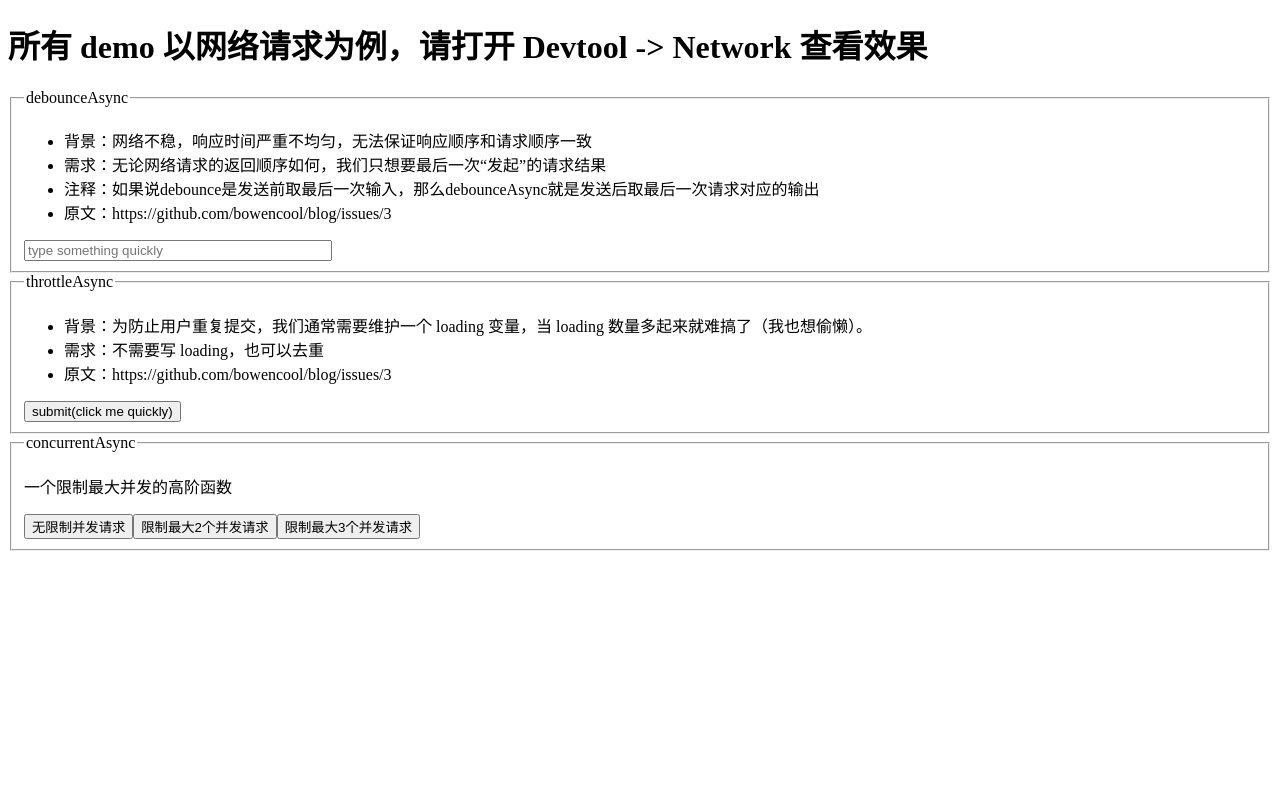
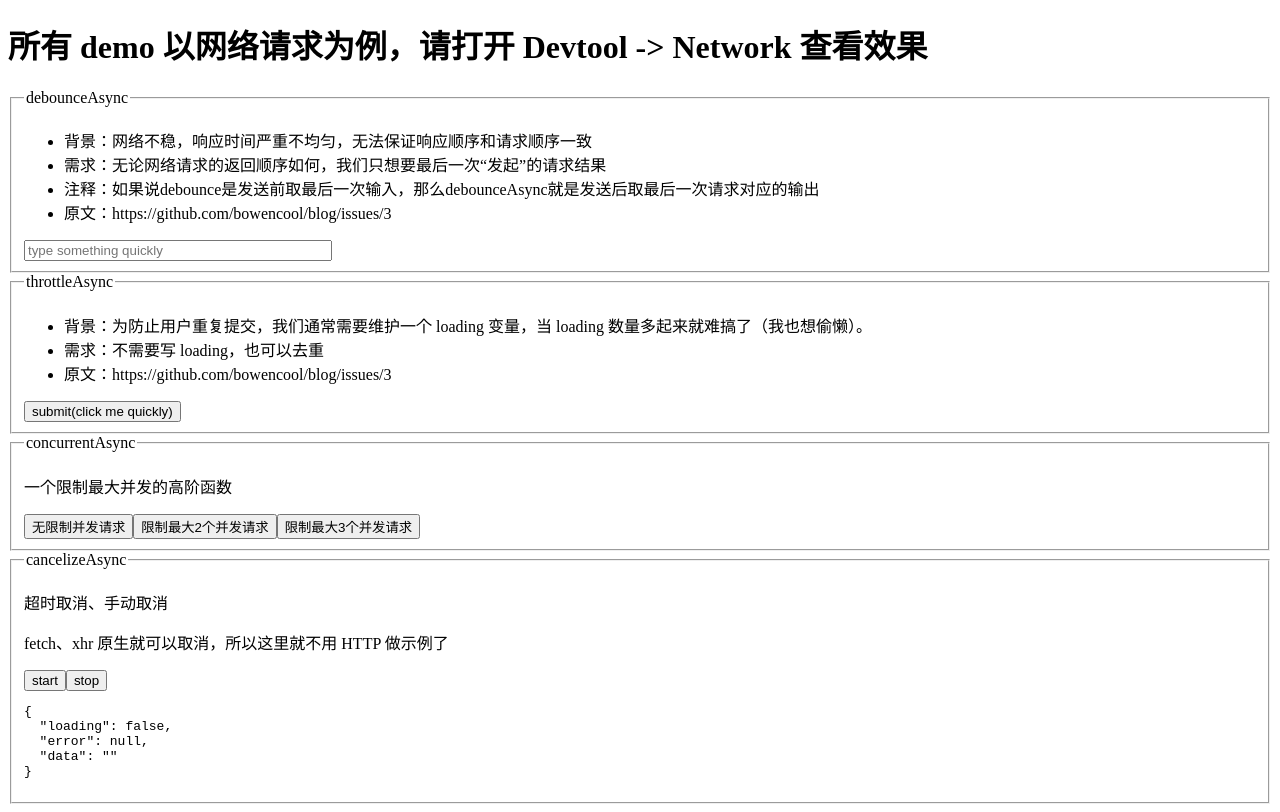
Before and after one commit to bowencool/async-utilities, a Vue app: page / in a window 1280 px wide. Built offline with nearby package versions, Linux system fonts and the light colour scheme; the HTML template or start-up script is replaced by a standard one.

Commit message:
feat: add cancelizeAsync

```diff
--- a/example/App.vue
+++ b/example/App.vue
@@ -3,6 +3,7 @@
   <DebounceAsync />
   <ThrottleAsync />
   <ConcurrentAsync />
+  <CancelizeAsync />
 </template>
 
 <script lang="ts">
@@ -10,6 +11,7 @@ import { defineComponent } from 'vue';
 import DebounceAsync from './components/debounceAsync.vue';
 import ThrottleAsync from './components/throttleAsync.vue';
 import ConcurrentAsync from './components/concurrentAsync.vue';
+import CancelizeAsync from './components/cancelizeAsync.vue';
 
 export default defineComponent({
   name: 'App',
@@ -17,6 +19,7 @@ export default defineComponent({
     DebounceAsync,
     ThrottleAsync,
     ConcurrentAsync,
+    CancelizeAsync,
   },
 });
 </script>
--- /dev/null
+++ b/example/components/cancelizeAsync.vue
@@ -0,0 +1,77 @@
+<script lang="ts">
+import { computed, defineComponent, reactive } from 'vue';
+import { cancelizeAsync } from '../../src';
+
+function someAsyncTask(delay = 1000): Promise<string> {
+  return new Promise(resolve => {
+    console.log(`The task will be completed in ${delay}ms`);
+    setTimeout(() => resolve(`The result in ${delay}ms`), delay);
+  });
+}
+
+export default defineComponent({
+  setup() {
+    let controller: AbortController;
+
+    const state = reactive({
+      loading: false,
+      error: null,
+      data: '',
+    });
+    return {
+      state,
+      text: computed(() =>
+        JSON.stringify(
+          state,
+          (k, v) => {
+            if (v instanceof Error) {
+              return v.message;
+            }
+            return v;
+          },
+          2,
+        ),
+      ),
+      async onStart() {
+        if (state.loading) return;
+        // controller.abort() 只能触发一次 abort 事件，所以这里每次都新建的
+        controller = new AbortController();
+        try {
+          state.loading = true;
+          state.error = null;
+          state.data = await cancelizeAsync(someAsyncTask, {
+            timeout: 2000,
+            signal: controller.signal,
+          })(1900 + Math.floor(Math.random() * 200));
+        } catch (error) {
+          state.error = error;
+          state.data = '';
+        } finally {
+          state.loading = false;
+        }
+      },
+      onStop() {
+        controller.abort();
+      },
+    };
+  },
+});
+</script>
+
+<template>
+  <fieldset>
+    <legend>
+      cancelizeAsync
+    </legend>
+    <p>超时取消、手动取消</p>
+    <p>fetch、xhr 原生就可以取消，所以这里就不用 HTTP 做示例了</p>
+    <button @click="onStart">start</button>
+    <button @click="onStop">stop</button>
+
+    <pre>{{ text }}</pre>
+    <!--
+    <p v-if="state.error">{{ state.error.message }}</p>
+    <p v-else-if="state.loading">loading</p>
+    <p v-else-if="state.data">{{ state.data }}</p> -->
+  </fieldset>
+</template>
--- /dev/null
+++ b/src/cancelizeAsync.ts
@@ -0,0 +1,46 @@
+export class AbortError extends Error {}
+export class TimeoutError extends Error {}
+
+/**
+ * @author bowencool<z.bowen66@gmail.com>
+ * @description 超时取消、手动取消
+ */
+export default function cancelizeAsync<T, P extends any[], R>(
+  fn: (this: T, ...p: P) => Promise<R>,
+  opt: { timeout?: number; signal?: AbortSignal } = {},
+) {
+  return function asyncCancelized(this: T, ...args: P): Promise<R> {
+    return new Promise((resolve, reject) => {
+      let timer: ReturnType<typeof setTimeout>;
+      function doAbort() {
+        reject(new AbortError('aborted'));
+      }
+      function doTimeout() {
+        reject(new TimeoutError(`timeout of ${opt.timeout}ms`));
+      }
+      if (typeof opt.timeout === 'number' && opt.timeout > 0) {
+        timer = setTimeout(doTimeout, opt.timeout);
+      }
+      if (opt.signal) {
+        opt.signal.addEventListener('abort', doAbort);
+      }
+      function clearEffect() {
+        if (timer) clearTimeout(timer);
+        if (opt.signal) {
+          //? 感觉没必要
+          opt.signal.removeEventListener('abort', doAbort);
+        }
+      }
+
+      fn.call(this, ...args)
+        .then((...r) => {
+          resolve(...r);
+          clearEffect();
+        })
+        .catch((...e) => {
+          reject(...e);
+          clearEffect();
+        });
+    });
+  };
+}
--- a/src/debounceAsync.ts
+++ b/src/debounceAsync.ts
@@ -2,7 +2,7 @@
  * @author bowencool<z.bowen66@gmail.com>
  * @description 异步去抖：短时间内触发多次，取最后一次触发的结果。如果说debounce是发送前取最后一次输入，那么debounceAsync就是发送后取最后一次请求对应的输出。
  */
- export default function debounceAsync<T, P extends any[], R>(
+export default function debounceAsync<T, P extends any[], R>(
   fn: (this: T, ...p: P) => Promise<R>,
 ) {
   let lastFetchId = 0;
--- a/src/index.ts
+++ b/src/index.ts
@@ -1,3 +1,5 @@
 export { default as debounceAsync } from './debounceAsync';
 export { default as throttleAsync } from './throttleAsync';
 export { default as concurrentAsync } from './concurrentAsync';
+export { default as cancelizeAsync } from './cancelizeAsync';
+export * from './cancelizeAsync';
```
